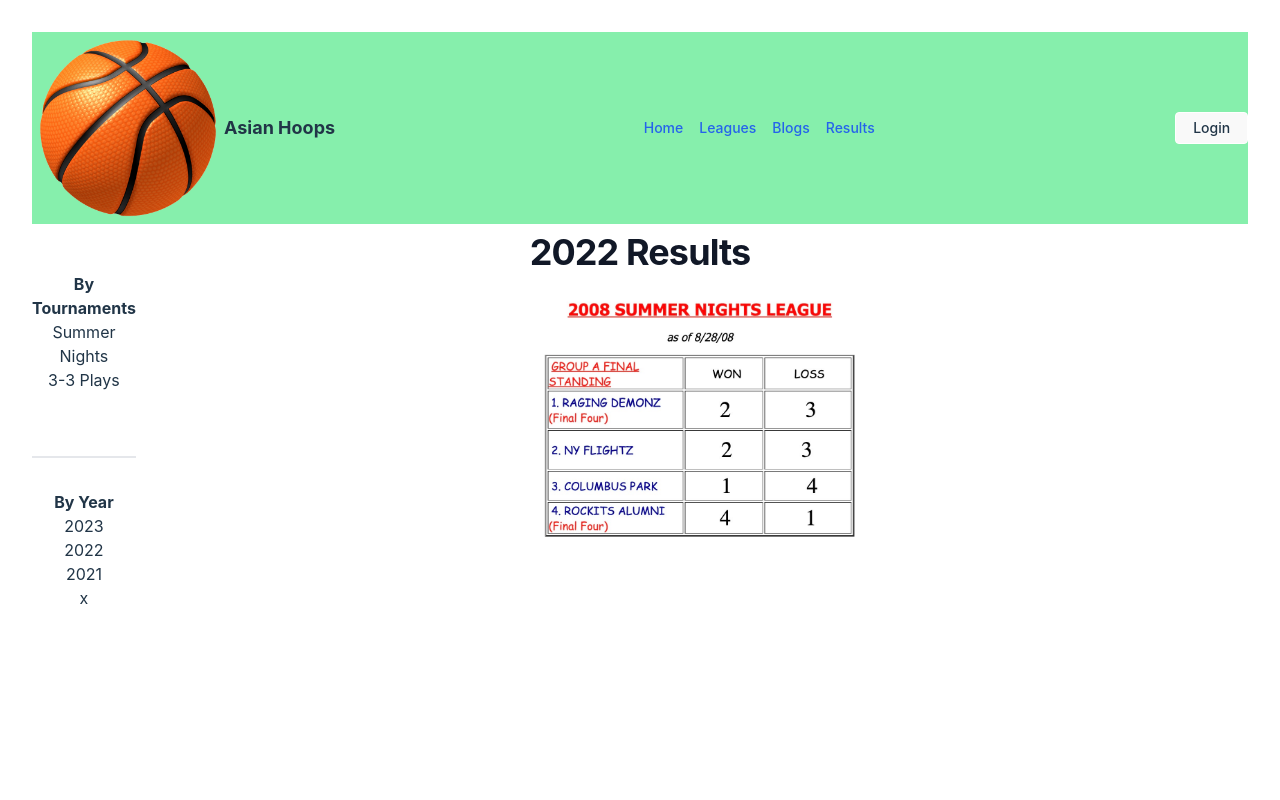
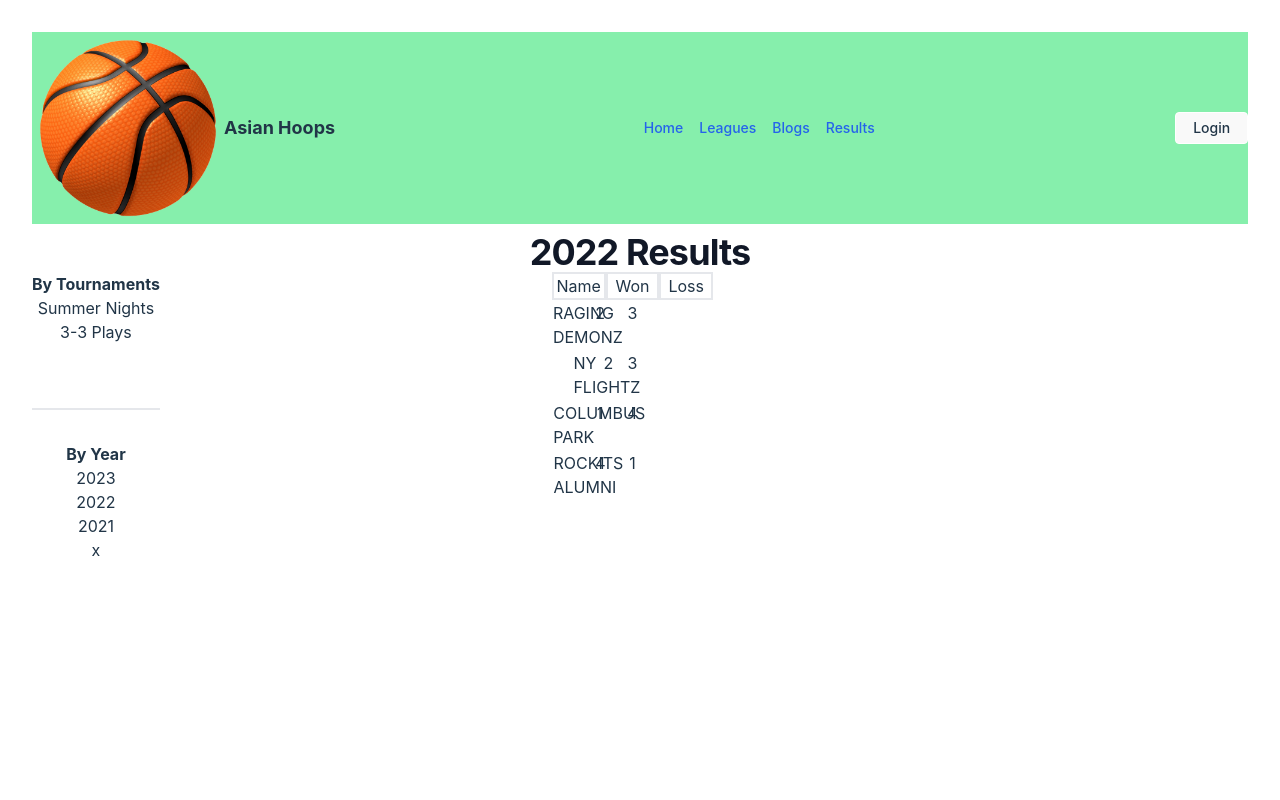
Before and after one commit to wthwang38/asianhoops, a React (Vite) app: page /results in a window 1280 px wide. Shown: the top 800 px of the page. Built offline with nearby package versions, Linux system fonts and the light colour scheme.

Commit message:
changed up card to take in props

```diff
--- a/src/Card.jsx
+++ b/src/Card.jsx
@@ -1,21 +1,20 @@
 import React from 'react';
 
-function Card(){
-    let scoreboard = <img src="Score-Group-A.jpg"/>;
-    let scoreboard2 = <img src="Score-group-B.jpg"/>
+function Card({teamName, teamWin, teamLoss}){
+    let scoreboard = <img src="Score-Group-A.jpg" />;
+
     return(
         <div>
-        <div class="overflow-hidden bg-white py-24 sm:py-32">
-            <div class="mx-auto max-w-7xl px-6 lg:px-8">
-                <div class="mx-auto grid max-w-2xl grid-cols-1 gap-y-16 gap-x-8 sm:gap-y-20 lg:mx-0 lg:max-w-none lg:grid-cols-2">
-                        <div class="mt-6 text-lg leading-8 text-gray-600">
-                            {scoreboard}
-                        </div>
-                    </div>
-                </div>
-            </div>
+            <table className="m-auto">
+                <thead>
+                    <tr className="flex m-auto">
+                        <td className="border-px border-solid text-center px-5 w-1/5">{teamName}</td>
+                        <td className="border-px border-solid text-center px-5 w-1/5">{teamWin}</td>
+                        <td className="border-px border-solid text-center px-5 w-1/5">{teamLoss}</td>
+                    </tr>
+                </thead>
+            </table>
          </div>
-
     )
 }
 
--- a/src/Results.jsx
+++ b/src/Results.jsx
@@ -6,7 +6,36 @@ export const Results = () => {
 let currentYear = 2022;
 let searchYear;
 let divison;
+let scoreboard2 = [
+  {
+    "id": 1,
+    "name": "RAGING DEMONZ",
+    "won": 2,
+    "loss": 3
+  },
+  {
+    "id": 2,
+    "name": "NY FLIGHTZ",
+    "won": 2,
+    "loss": 3
+  },
+  {
+    "id": 3,
+    "name": "COLUMBUS PARK",
+    "won": 1,
+    "loss": 4
+  },
+  {
+    "id": 4,
+    "name": "ROCKITS ALUMNI",
+    "won": 4,
+    "loss": 1
+  }
+]
 
+  const teamData = scoreboard2.map((team)=>{
+    return (<Card key={team.id} teamName={team.name} teamWin={team.won} teamLoss={team.loss} />)
+  })
   return (
     <div>
       <header className="mt-2 text-3xl font-bold tracking-tight text-gray-900 sm:text-4xl">{currentYear} Results</header>
@@ -26,12 +55,18 @@ let divison;
           <div>x</div>
         </div>
           <div className="lg:pl-[19.5rem] ml-20">
-            <Card />
+            <div className="flex flex-row">
+                  <div className="basis-1/2 border-solid border-2">Name</div>
+                  <div className="basis-1/2 border-solid border-2">Won</div >
+                  <div className="basis-1/2 border-solid border-2">Loss</div>
+            </div>
+              <div className="">{teamData}</div>
+            </div>
+
           </div>
       </div>
 
       </div>
-    </div>
 
 
   )
```
